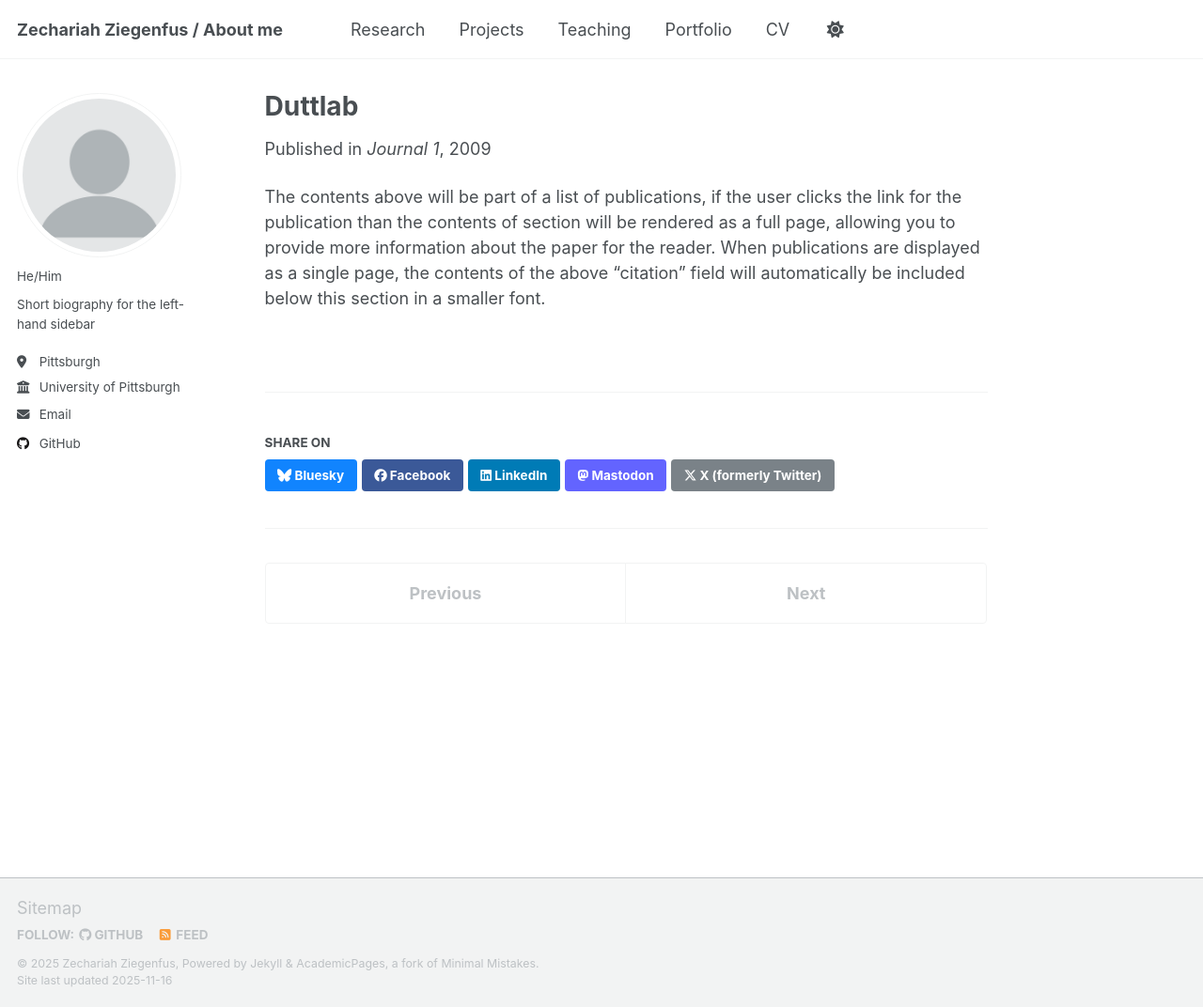
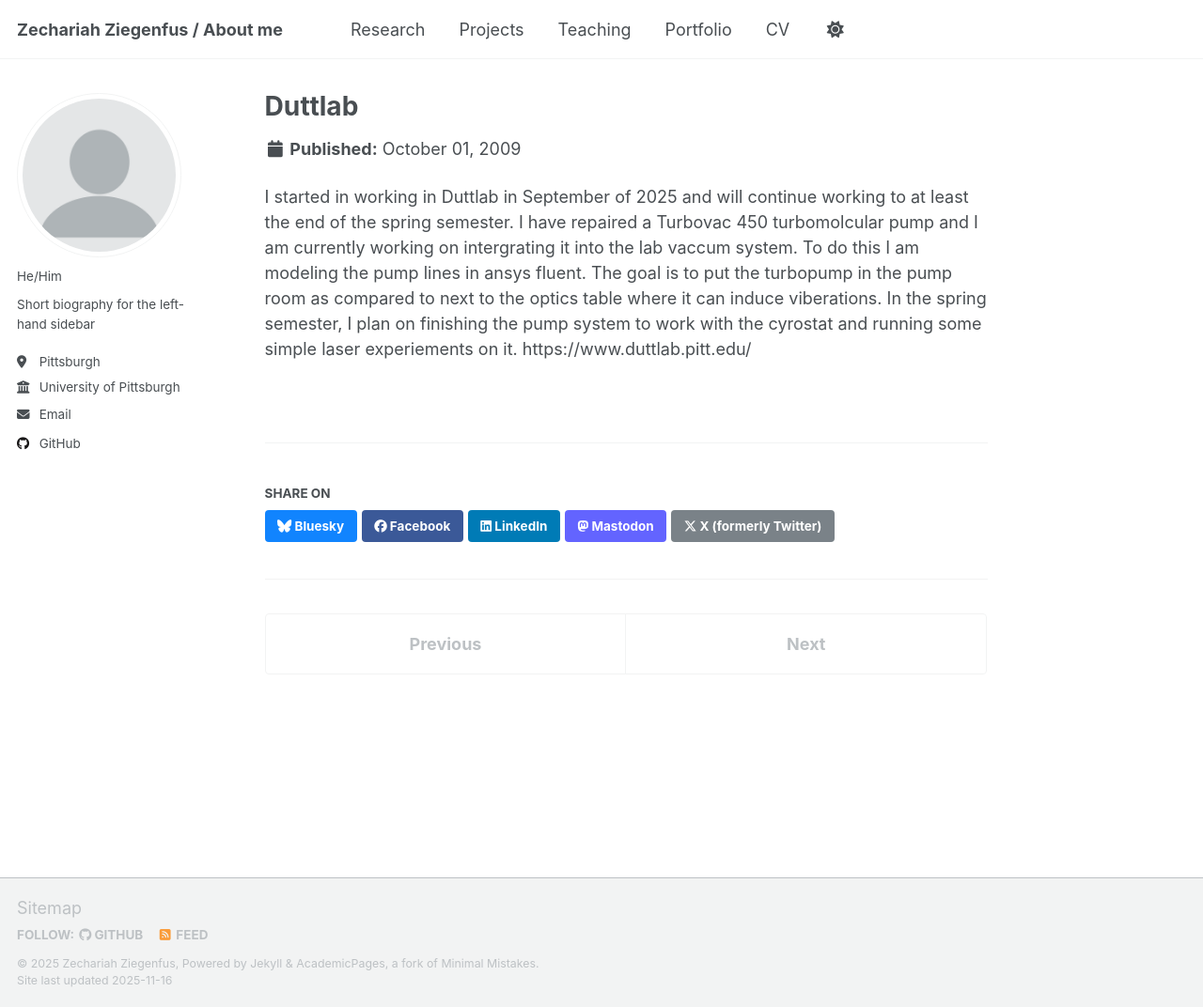
Before and after one commit to cativenom/cativenom.github.io, a Jekyll site: the page built from _publications/2009-10-01-paper-title-number-1.md, in a window 1280 px wide and 1072 px high. Shown: the whole window at 94% size. Built offline with Jekyll 4.4.1, drawn with Linux system fonts in a browser that asks for light colours; a script that is not in the unit is left out.

Commit message:
worked on research

```diff
--- a/_publications/2009-10-01-paper-title-number-1.md
+++ b/_publications/2009-10-01-paper-title-number-1.md
@@ -4,11 +4,9 @@ collection: publications
 category: manuscripts
 permalink:
 excerpt:
-date: 2009-10-01
-venue: 'Journal 1'
 slidesurl:
 laburl: 'https://www.duttlab.pitt.edu/'
 bibtexurl:
 citation:
 ---
-The contents above will be part of a list of publications, if the user clicks the link for the publication than the contents of section will be rendered as a full page, allowing you to provide more information about the paper for the reader. When publications are displayed as a single page, the contents of the above "citation" field will automatically be included below this section in a smaller font.
+I started in working in Duttlab in September of 2025 and will continue working to at least the end of the spring semester. I have repaired a Turbovac 450 turbomolcular pump and I am currently working on intergrating it into the lab vaccum system. To do this I am modeling the pump lines in ansys fluent. The goal is to put the turbopump in the pump room as compared to next to the optics table where it can induce viberations. In the spring semester, I plan on finishing the pump system to work with the cyrostat and running some simple laser experiements on it. https://www.duttlab.pitt.edu/
```
